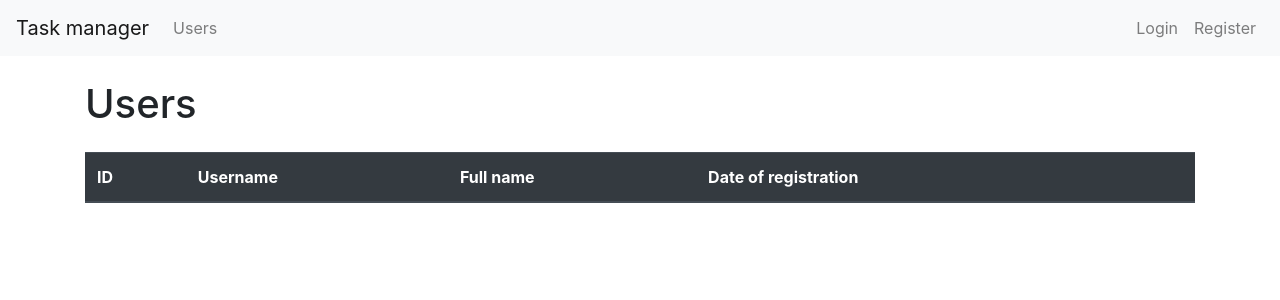
After one commit to zavr1k/python-project-lvl4, a Django app: page /users/ in a window 1280 px wide. The commit adds this page. Shown: the top 300 px of the page. Run offline with Django 3.2, Linux system fonts and the light colour scheme; lists and menus that the app fills with data are empty; some libraries are stand-ins or nearby versions.

Commit message:
created update and delete user

```diff
--- a/tasks/templates/tasks/nav.html
+++ b/tasks/templates/tasks/nav.html
@@ -1,6 +1,6 @@
 {% load i18n %}
 <nav class="navbar navbar-expand-lg navbar-light bg-light">
-  <a class="navbar-brand" href="#">{% translate "Task manager" %}</a>
+  <a class="navbar-brand" href="{% url 'home' %}">{% translate "Task manager" %}</a>
   <button class="navbar-toggler" type="button" data-toggle="collapse" data-target="#navbarSupportedContent" aria-controls="navbarSupportedContent" aria-expanded="false" aria-label="Toggle navigation">
     <span class="navbar-toggler-icon"></span>
   </button>
--- /dev/null
+++ b/tasks/templates/tasks/user_list.html
@@ -0,0 +1,36 @@
+{% extends 'tasks/base.html' %}
+{% load bootstrap4 %}
+{% load i18n %}
+{% block title %} {{ title }} {% endblock %}
+{% block content %}
+<div class="container wrapper flex-grow-1">
+    <h1 class="my-4">{{ title }}</h1>
+    <h3>{% bootstrap_messages %}</h3>
+    <table class="table table-striped">
+        <thead class="thead-dark">
+        <tr>
+            <th scope="col">ID</th>
+            <th scope="col">{% translate 'Username' %}</th>
+            <th scope="col">{% translate 'Full name' %}</th>
+            <th scope="col">{% translate 'Date of registration' %}</th>
+            <th scope="col"></th>
+        </tr>
+        </thead>
+        <tbody>
+        {% for user in users %}
+        <tr>
+            <th>{{ user.pk }}</th>
+            <th>{{ user.username }}</th>
+            <th>{{ user.get_full_name }}</th>
+            <th>{{ user.date_joined|date:"d-m-Y" }}</th>
+            <th>
+                <a href="{% url 'change_user' user.pk %}">{% translate 'Change' %}</a>
+                <br>
+                <a href="{% url 'delete_user' user.pk %}">{% translate 'Delete' %}</a>
+            </th>
+        </tr>
+        {% endfor %}
+        </tbody>
+    </table>
+</div>
+{% endblock %}
--- a/tasks/urls.py
+++ b/tasks/urls.py
@@ -1,9 +1,12 @@
 from django.urls import path
-from .views import Home, RegisterUser, LoginUser, logout_user
+from .views import Home, RegisterUser, LoginUser, logout_user, UserList, UpdateUser, DeleteUser
 
 urlpatterns = [
     path('',  Home.as_view(), name='home'),
-    path('register/', RegisterUser.as_view(), name='register'),
     path('login/', LoginUser.as_view(), name='login'),
     path('logout/', logout_user, name='logout'),
+    path('users/', UserList.as_view(), name='user_list'),
+    path('users/create/', RegisterUser.as_view(), name='register'),
+    path('users/<int:pk>/update/', UpdateUser.as_view(), name='change_user'),
+    path('users/<int:pk>/delete/', DeleteUser.as_view(), name='delete_user'),
 ]
--- a/tasks/views.py
+++ b/tasks/views.py
@@ -1,12 +1,61 @@
 from django.contrib.auth import logout, login
+from django.contrib.auth.forms import AuthenticationForm
+from django.contrib.auth.mixins import LoginRequiredMixin
+from django.contrib.auth.models import User
+from django.contrib.auth.views import LoginView
 from django.shortcuts import render, redirect
 from django.urls import reverse_lazy
-from django.utils.translation import gettext as _
+from django.utils.translation import gettext_lazy as _
 from django.views import View
-from django.views.generic import CreateView
-from django.contrib.auth.views import LoginView
-from django.contrib.auth.forms import AuthenticationForm
+from django.views.generic import CreateView, ListView, UpdateView, DeleteView
+from django.contrib import messages
+
 from .forms import RegisterUserForm
+
+
+class UserList(ListView):
+    model = User
+    template_name = 'tasks/user_list.html'
+    context_object_name = 'users'
+
+    def get_context_data(self, *, object_list=None, **kwargs):
+        context = super().get_context_data(**kwargs)
+        context['title'] = _('Users')
+        return context
+
+
+class UpdateUser(LoginRequiredMixin, UpdateView):
+    model = User
+    template_name = 'tasks/update_user.html'
+    form_class = RegisterUserForm
+
+    def get_context_data(self, **kwargs):
+        context = super().get_context_data(**kwargs)
+        context['title'] = _('User change')
+        return context
+
+    def dispatch(self, request, *args, **kwargs):
+        if kwargs['pk'] != self.request.user.pk:
+            messages.error(self.request, _("You are not allowed change other users"))
+            return redirect('user_list')
+        return super(UpdateUser, self).dispatch(request, *args, **kwargs)
+
+
+class DeleteUser(LoginRequiredMixin, DeleteView):
+    model = User
+    template_name = 'tasks/delete_user.html'
+    success_url = reverse_lazy('user_list')
+
+    def get_context_data(self, **kwargs):
+        context = super().get_context_data(**kwargs)
+        context['title'] = _('Delete user')
+        return context
+
+    def dispatch(self, request, *args, **kwargs):
+        if kwargs['pk'] != self.request.user.pk:
+            messages.error(self.request, _("You are not allowed change other users"))
+            return redirect('user_list')
+        return super(DeleteUser, self).dispatch(request, *args, **kwargs)
 
 
 class Home(View):
```
Also changed, not shown: tasks/templates/tasks/delete_user.html (added, +14 -0 lines), tasks/templates/tasks/update_user.html (added, +14 -0 lines), tasks/locale/ru/LC_MESSAGES/django.po, 1 other file.
